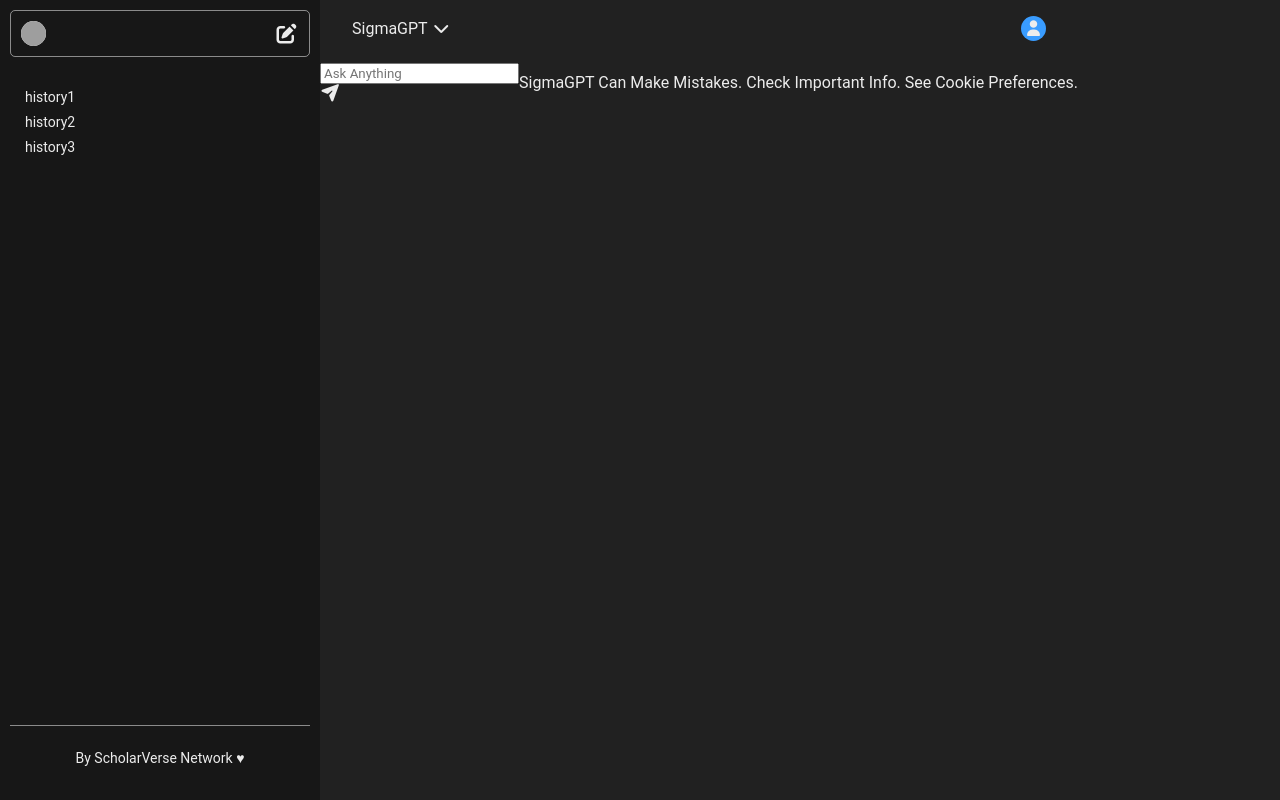
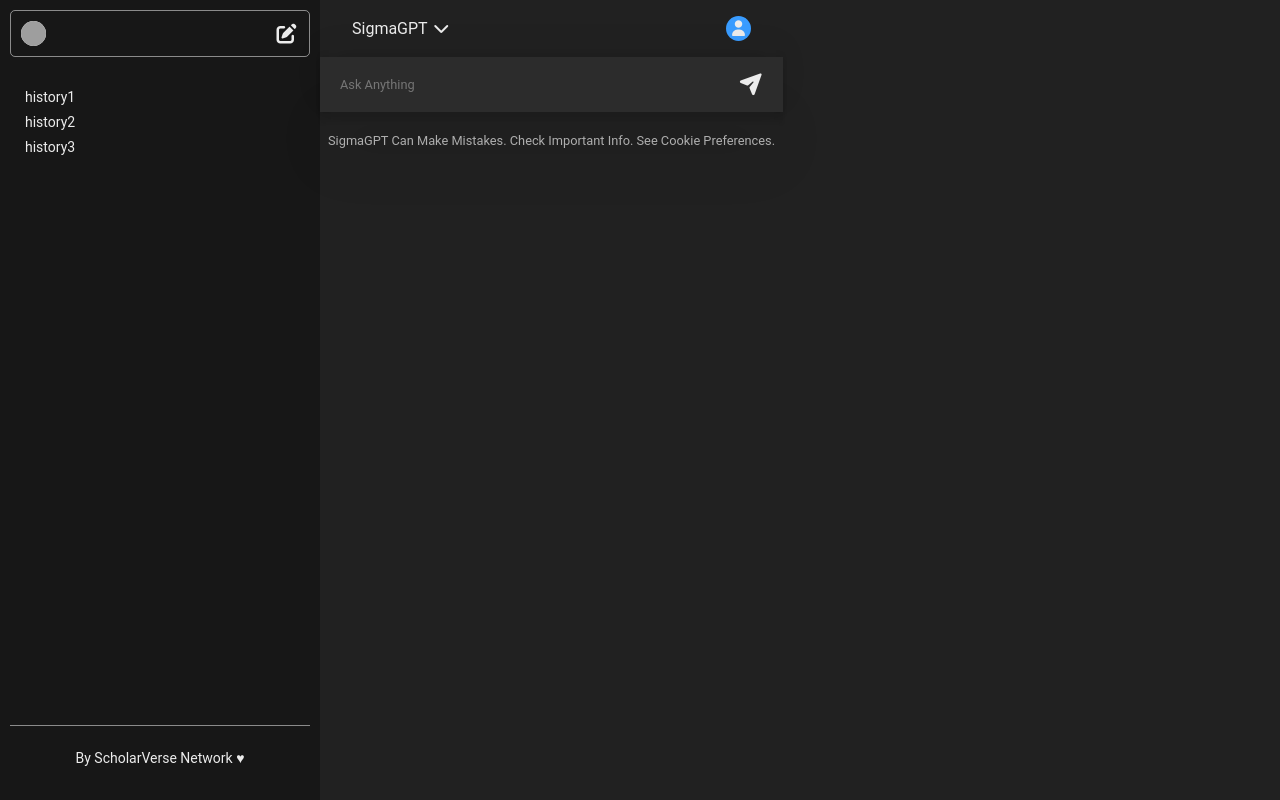
Before and after one commit to MAYANKSTUDYSPARK/SigmaGPT, a React (Vite) app in the folder Frontend/: page / in a window 1280 px wide. Built offline with nearby package versions, Linux system fonts and the light colour scheme; grey boxes are pictures that could not be loaded.

Commit message:
Improve ChatWindow CSS formatting and styles
Refactor CSS styles for chat input and window.

```diff
--- a/Frontend/src/ChatWindow.css
+++ b/Frontend/src/ChatWindow.css
@@ -1,11 +1,11 @@
 .chatWindow {
-  background-color : #212121;
+  background-color:#212121;
   height:100vh;
   width:100%;
   display:flex;
   flex-direction: column;
   justify-content:space-between;
-  align-items : center;
+  align-items: center;
   text-align: center;
 }
 
@@ -37,6 +37,51 @@
 .chatInput {
   width:100%;
   display:flex;
+  flex-direction:column;
   justify-content: center;
   align-items:center;
 }
+
+.inputBox {
+  width:100%;
+  position: relative;
+  max-width:700px;
+  display:flex;
+  justify-content: space-between;
+  align-items:center;
+}
+input{
+  width:100%;
+  border:none;
+  background-color:rgba(255,255,255,0.05);
+  padding:20px;
+  font-size:0.8rem;
+  bordeer-radius:14px;
+  box-shadow:rgba(0,0,0,0.05) 0 54px 55px ,
+             rgba(0,0,0,0.05) 0 -12px 30px,
+             rgba(0,0,0,0.05) 0 4px 6px ,
+             rgba(0,0,0,0.05) 0 12px 3px ,
+             rgba(0,0,0,0.05) 0 -3px 5px;
+}
+input:focus {
+  outline:none;
+}
+#submit {
+  cursor:pointer;
+  height:35px;
+  width:35px;
+  font-size:20px;
+  position:absolute;
+  right:15px;
+  display:flex;
+  align-items:center;
+  justify-content:center;
+}
+#submit i:hover {
+  color:#fff;
+}
+.info {
+  font-size:0.8rem;
+  padding:0.5rem;
+  color:#b4b4b4;
+}
```
